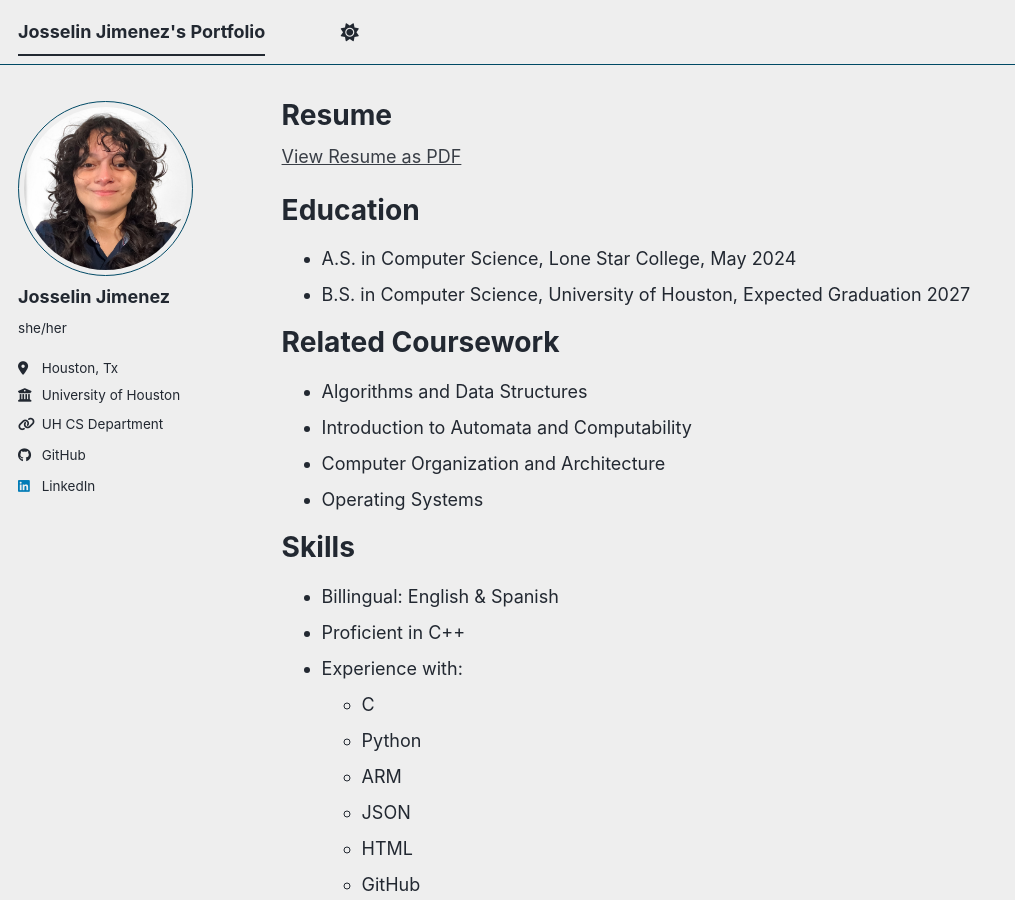
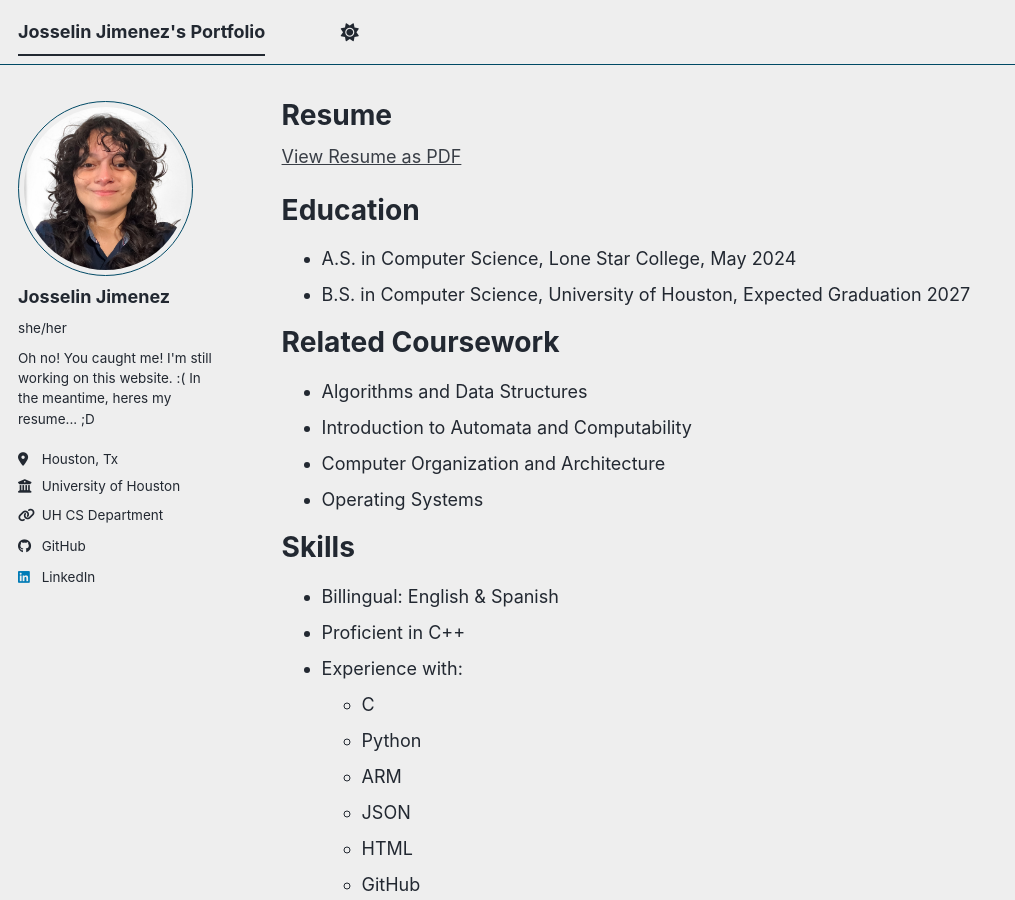
Before and after one commit to josselin-jimenez/josselin-jimenez.github.io, a Jekyll site: the page built from _pages/about.md, in a window 1280 px wide and 900 px high. Shown: the whole window, without its empty margins (0-1015 px from the left). Built offline with Jekyll 4.4.1, drawn with Linux system fonts in a browser that asks for light colours; a script bundle is joined from its source files by our own code; library files that are not in the unit come from our copies.

Commit message:
Update bio in _config.yml

```diff
--- a/_config.yml
+++ b/_config.yml
@@ -26,7 +26,7 @@
   avatar           : "pic1.jpg"
   name             : "Josselin Jimenez"
   pronouns         : "she/her" # example: "she/her"
-  bio              : ""
+  bio              : "Oh no! You caught me! I'm still working on this website. :( In the meantime, heres my resume... ;D"
   location         : "Houston, Tx"
   employer         : "University of Houston"
   uri              : "https://www.uh.edu/nsm/computer-science/" # URL
```
